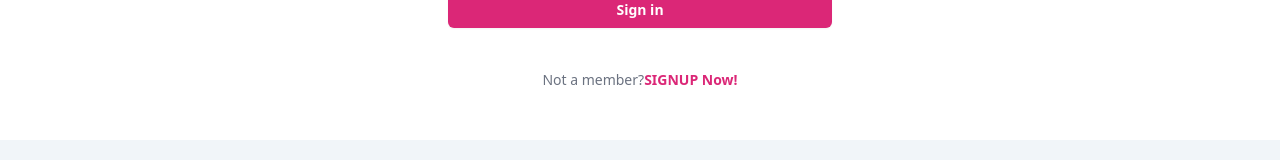
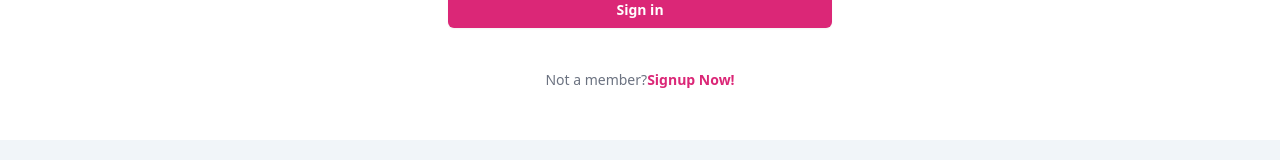
Before and after one commit to Laraib007/Ecommerce-NextJs-Project, a Next.js app: page /login in a window 1280 px wide. Shown: the part 840-1000 px from the top of the page. Built offline with nearby package versions, Linux system fonts and the light colour scheme.

Commit message:
replace a tag with link

```diff
--- a/src/pages/login.js
+++ b/src/pages/login.js
@@ -2,6 +2,7 @@ import React from 'react'
 
 import img from '../component/Img/Clogo.png'
 import Image from 'next/image'
+import Link from 'next/link'
 
 const Login = () => {
   return (
@@ -44,7 +45,7 @@ const Login = () => {
 
     <p class="mt-10 text-center text-sm text-gray-500">
       Not a member?
-      <a href="#" class="font-semibold leading-6 text-pink-600 hover:text-pink-500">SIGNUP Now!</a>
+      <Link href="signup" class="font-semibold leading-6 text-pink-600 hover:text-pink-500">Signup Now!</Link>
     </p>
   </div>
 </div>
```
